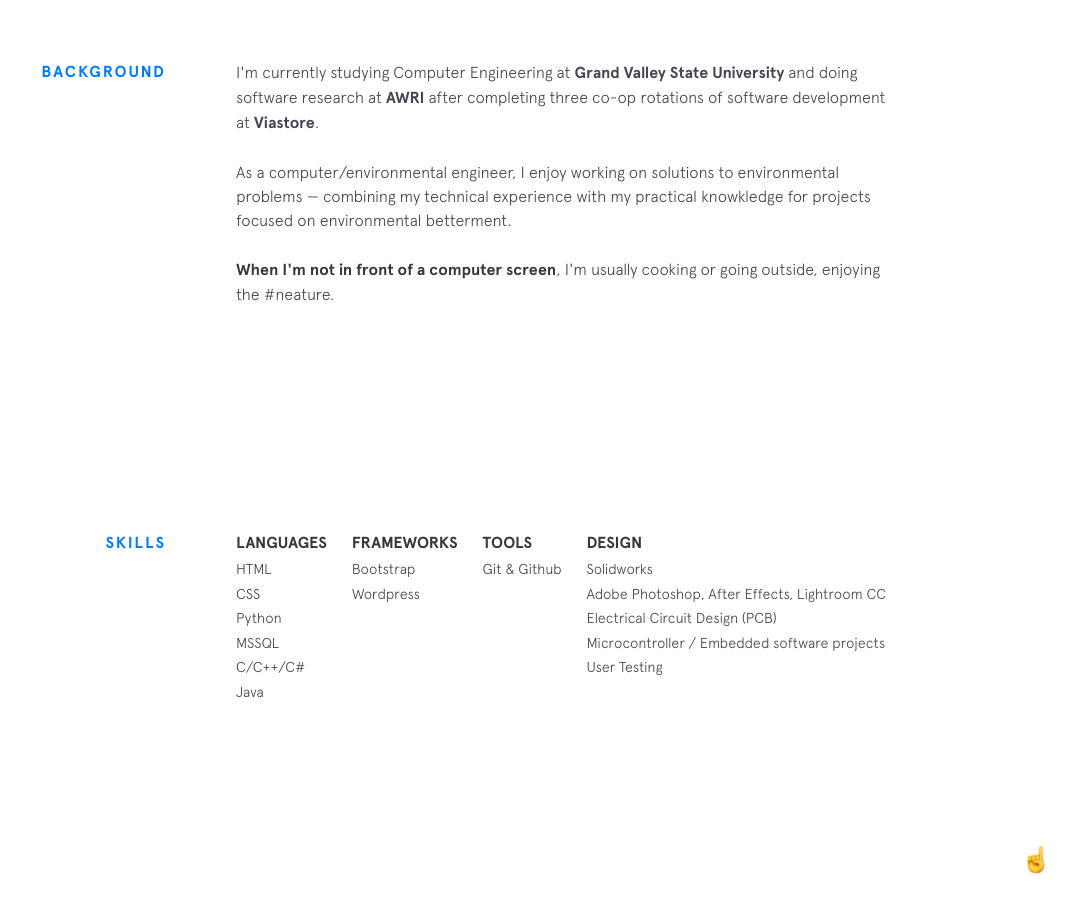
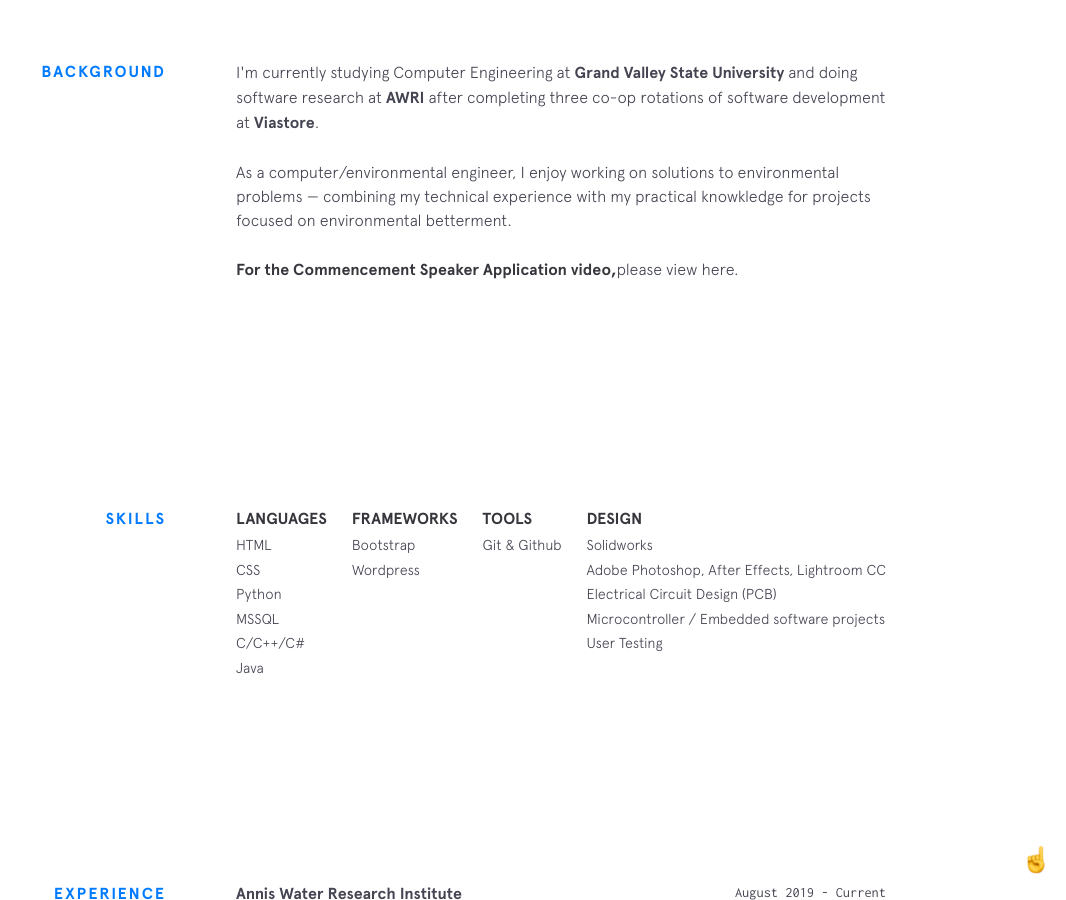
Before and after one commit to ChristianYap/ChristianYap, a Jekyll site: the page built from index.html, in a window 1280 px wide and 900 px high, scrolled down 940 px. Shown: the whole window, without its empty margins (214-1280 px from the left). Built offline with Jekyll 4.4.1, drawn with Linux system fonts in a browser that asks for light colours; nearby versions of some CDN libraries.

Commit message:
Update background.html

```diff
--- a/_includes/background.html
+++ b/_includes/background.html
@@ -14,7 +14,7 @@
     </p>
 
     <p>
-      <strong>When I'm not in front of a computer screen</strong>, I'm usually cooking or going outside, enjoying the #neature.
+      <strong>For the Commencement Speaker Application video,</strong>please view here.
     </p>
 
     <!-- {% include employment-status.html %} -->
```
